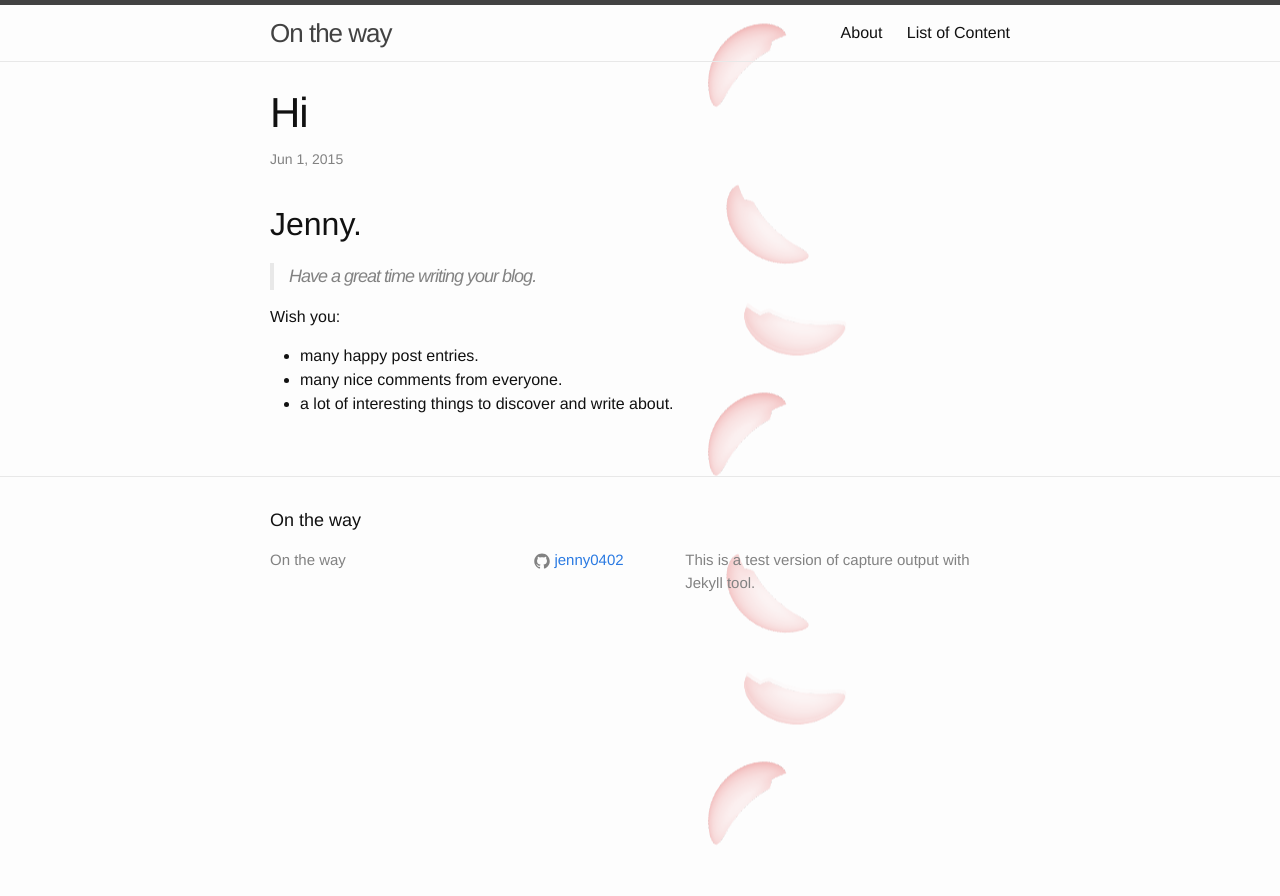
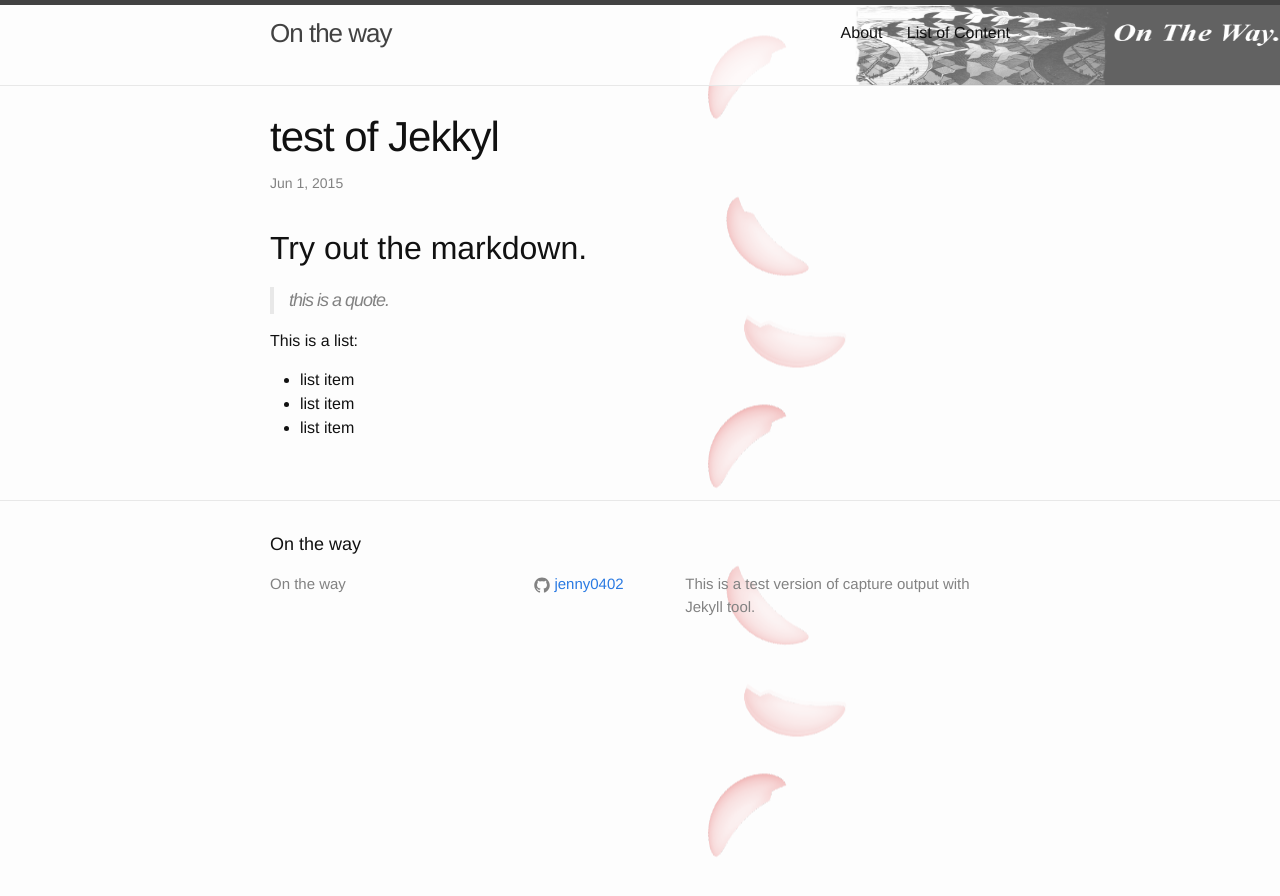
Before and after one commit to jenny0402/myblog, a Jekyll site: the page built from _posts/2015-06-01-A-test-test.md, in a window 1280 px wide. Shown: the top 896 px of the page. Built offline with Jekyll 4.4.1, drawn with Linux system fonts in a browser that asks for light colours.

Commit message:
small test changes.

```diff
--- a/_posts/2015-06-01-A-test-test.md
+++ b/_posts/2015-06-01-A-test-test.md
@@ -1,18 +1,15 @@
 ---
 layout: post
-title: Hi
+title: test of Jekkyl
 date: 2015-06-01 05:04:42
-excerpt: Jenny, my Jenny.
+excerpt: Just a test entry
 ---
 
-<meta http-equiv='Content-Type' content='text/html; charset=utf-8' />
+## Try out the markdown.
 
-## Jenny.
+> this is a quote.
 
-> Have a great time writing your blog.
-
-Wish you:
-
-- many happy post entries.
-- many nice comments from everyone.
-- a lot of interesting things to discover and write about.
+This is a list:
+- list item
+- list item
+- list item
--- a/_sass/_layout.scss
+++ b/_sass/_layout.scss
@@ -4,7 +4,11 @@
 .site-header {
     border-top: 5px solid $grey-color-dark;
     border-bottom: 1px solid $grey-color-light;
-    min-height: 56px;
+    min-height: 80px;
+    background-image: url(esher.png);
+    background-size: 600px 80px;
+    background-position: 100%;
+    background-repeat: no-repeat;
 
     // Positioning context for the mobile navigation icon
     position: relative;
--- a/css/main.scss
+++ b/css/main.scss
@@ -2,7 +2,6 @@
 # Only the main Sass file needs front matter (the dashes are enough)
 ---
 @charset "utf-8";
-
 
 
 // Our variables
@@ -38,9 +37,8 @@ $on-laptop:        800px;
 body {
    background-image: url(fleaf.png);
    background-repeat: repeat-y;
-   background-position: 63%
+   background-position: 63%;
 }
-
 
 // Using media queries with like this:
 // @include media-query($on-palm) {
@@ -55,8 +53,6 @@ body {
     }
 }
 
-
-
 // Import partials from `sass_dir` (defaults to `_sass`)
 @import
         "base",
```
Also changed, not shown: css/esher.png (added).
